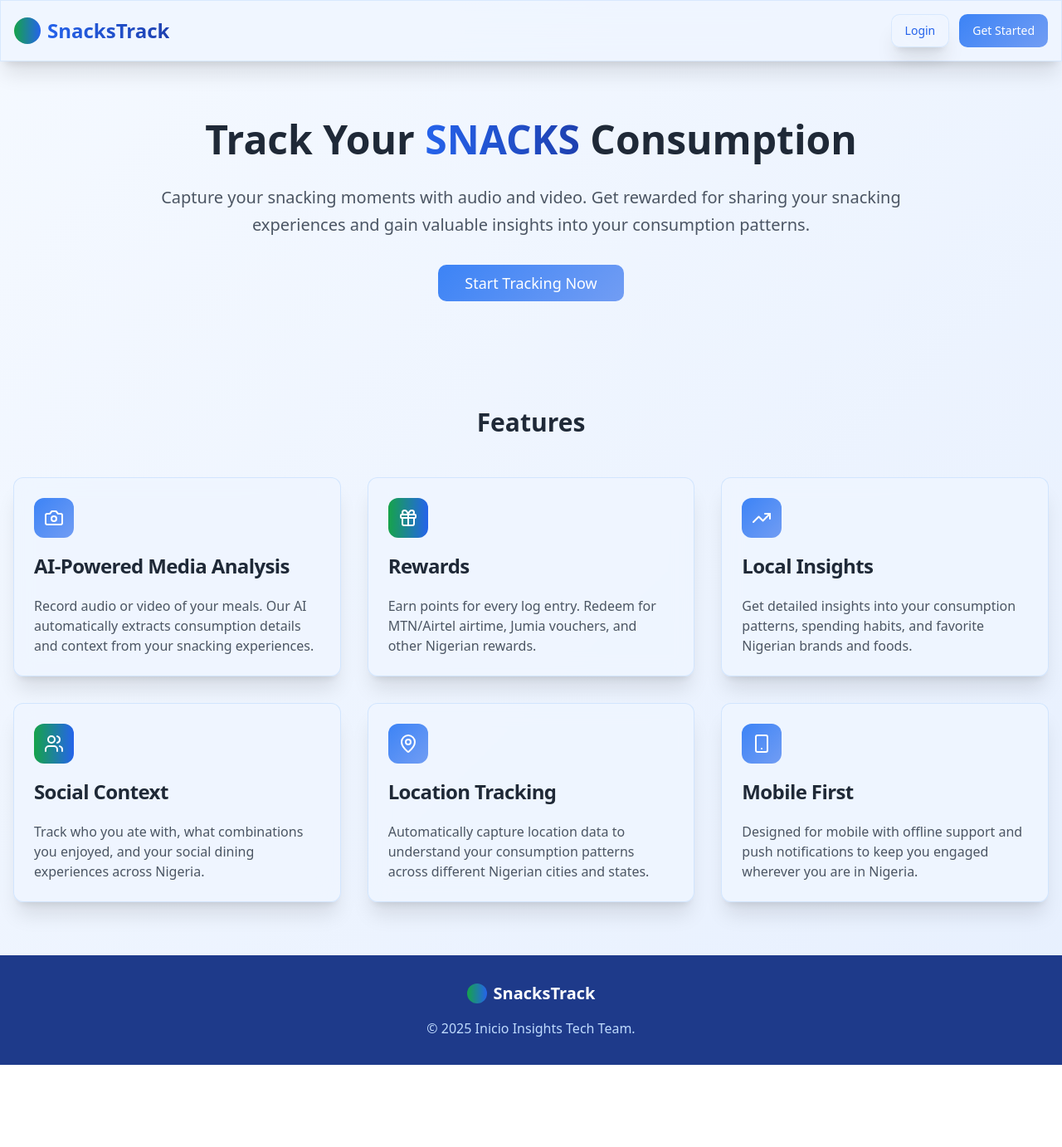
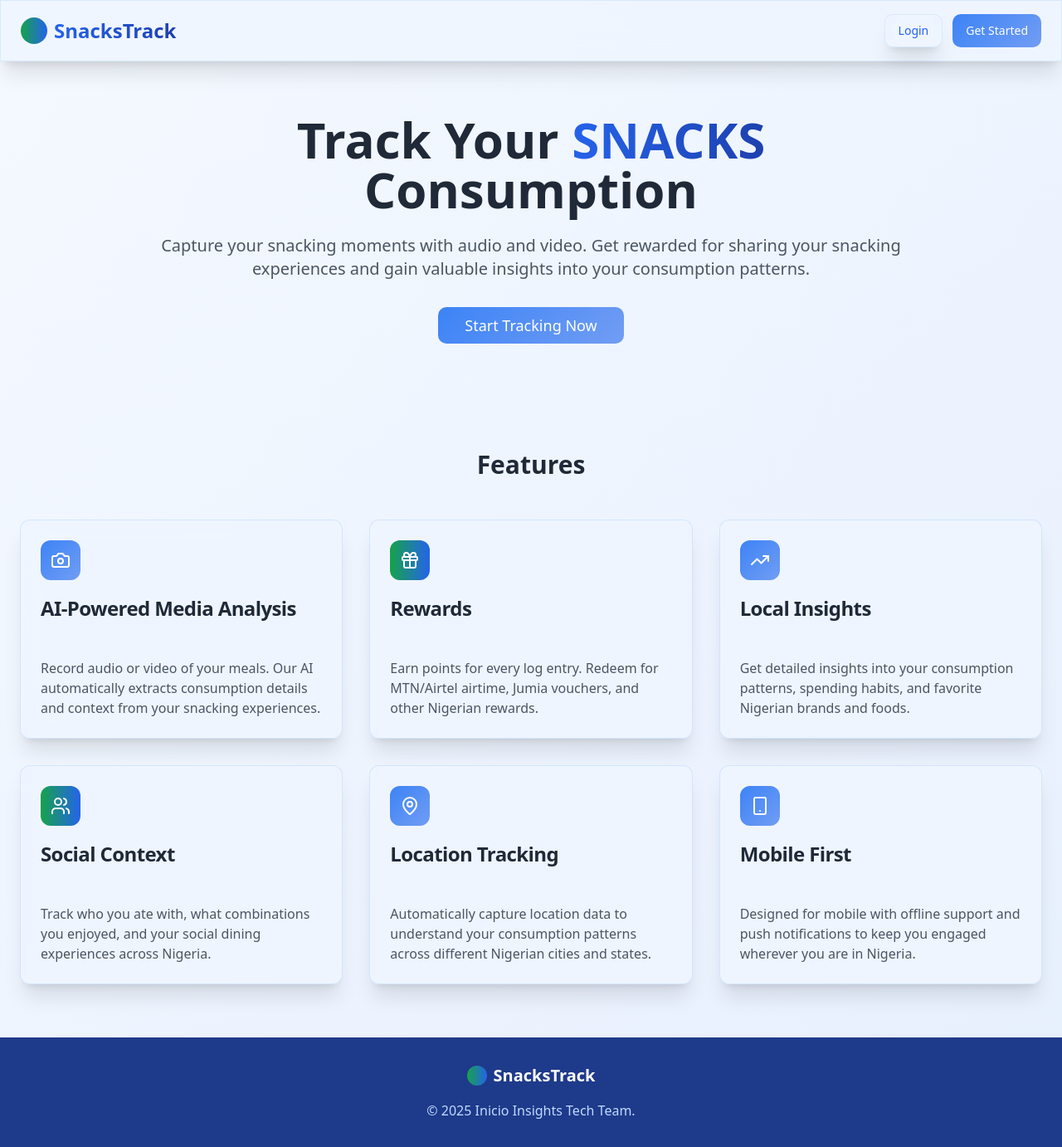
Before and after one commit to Adesina08/snack-track-insight-app, a React (Vite) app in the folder frontend/: page / in a window 1280 px wide. Shown: the whole page at 83% size. Before the commit the page ends 1283 px from the top, so only its background shows below. Built offline with nearby package versions, Linux system fonts and the light colour scheme.

Commit message:
style: improve mobile responsiveness

```diff
--- a/frontend/src/pages/Index.tsx
+++ b/frontend/src/pages/Index.tsx
@@ -9,7 +9,7 @@ const Index = () => {
     <div className="min-h-screen gradient-secondary">
       {/* Header */}
       <header className="glass-effect border-b border-blue-200/50 sticky top-0 z-50">
-        <div className="container mx-auto px-4 py-4 flex justify-between items-center">
+        <div className="container mx-auto px-4 sm:px-6 py-4 flex justify-between items-center">
           <div className="flex items-center space-x-2">
             <div className="w-8 h-8 nigeria-accent rounded-full"></div>
             <h1 className="text-2xl font-bold text-gradient">SnacksTrack</h1>
@@ -30,12 +30,12 @@ const Index = () => {
       </header>
 
       {/* Hero Section */}
-      <section className="container mx-auto px-4 py-16 text-center">
+      <section className="container mx-auto px-4 sm:px-6 py-16 text-center">
         <div className="max-w-4xl mx-auto">
-          <h2 className="text-5xl font-bold text-gray-800 mb-6 leading-tight">
+          <h2 className="text-4xl sm:text-5xl lg:text-6xl font-bold text-gray-800 mb-6 leading-tight">
             Track Your <span className="text-gradient">SNACKS</span> Consumption
           </h2>
-          <p className="text-xl text-gray-600 mb-8 leading-relaxed">
+          <p className="text-base sm:text-xl text-gray-600 mb-8 leading-relaxed">
             Capture your snacking moments with audio and video. Get rewarded for sharing your  snacking experiences and gain valuable insights into your consumption patterns.
           </p>
           <div className="flex flex-col sm:flex-row gap-4 justify-center">
@@ -52,9 +52,9 @@ const Index = () => {
       </section>
 
       {/* Features Section */}
-      <section className="container mx-auto px-4 py-16">
+      <section className="container mx-auto px-4 sm:px-6 py-16">
         <h3 className="text-3xl font-bold text-center text-gray-800 mb-12">Features</h3>
-        <div className="grid md:grid-cols-2 lg:grid-cols-3 gap-8">
+        <div className="grid grid-cols-1 md:grid-cols-2 lg:grid-cols-3 gap-8">
           <Card className="glass-card hover:shadow-lg transition-all duration-300 hover:-translate-y-1 hover-glow">
             <CardHeader>
               <div className="w-12 h-12 gradient-primary rounded-lg flex items-center justify-center mb-4">
@@ -62,7 +62,7 @@ const Index = () => {
               </div>
               <CardTitle className="text-gray-800">AI-Powered Media Analysis</CardTitle>
             </CardHeader>
-            <CardContent>
+            <CardContent className="p-4 sm:p-6">
               <p className="text-gray-600">Record audio or video of your meals. Our AI automatically extracts consumption details and context from your snacking experiences.</p>
             </CardContent>
           </Card>
@@ -74,7 +74,7 @@ const Index = () => {
               </div>
               <CardTitle className="text-gray-800">Rewards</CardTitle>
             </CardHeader>
-            <CardContent>
+            <CardContent className="p-4 sm:p-6">
               <p className="text-gray-600">Earn points for every log entry. Redeem for MTN/Airtel airtime, Jumia vouchers, and other Nigerian rewards.</p>
             </CardContent>
           </Card>
@@ -86,7 +86,7 @@ const Index = () => {
               </div>
               <CardTitle className="text-gray-800">Local Insights</CardTitle>
             </CardHeader>
-            <CardContent>
+            <CardContent className="p-4 sm:p-6">
               <p className="text-gray-600">Get detailed insights into your consumption patterns, spending habits, and favorite Nigerian brands and foods.</p>
             </CardContent>
           </Card>
@@ -98,7 +98,7 @@ const Index = () => {
               </div>
               <CardTitle className="text-gray-800">Social Context</CardTitle>
             </CardHeader>
-            <CardContent>
+            <CardContent className="p-4 sm:p-6">
               <p className="text-gray-600">Track who you ate with, what combinations you enjoyed, and your social dining experiences across Nigeria.</p>
             </CardContent>
           </Card>
@@ -110,7 +110,7 @@ const Index = () => {
               </div>
               <CardTitle className="text-gray-800">Location Tracking</CardTitle>
             </CardHeader>
-            <CardContent>
+            <CardContent className="p-4 sm:p-6">
               <p className="text-gray-600">Automatically capture location data to understand your consumption patterns across different Nigerian cities and states.</p>
             </CardContent>
           </Card>
@@ -122,7 +122,7 @@ const Index = () => {
               </div>
               <CardTitle className="text-gray-800">Mobile First</CardTitle>
             </CardHeader>
-            <CardContent>
+            <CardContent className="p-4 sm:p-6">
               <p className="text-gray-600">Designed for mobile with offline support and push notifications to keep you engaged wherever you are in Nigeria.</p>
             </CardContent>
           </Card>
@@ -132,7 +132,7 @@ const Index = () => {
 
       {/* Footer */}
       <footer className="bg-blue-900 text-white py-8">
-        <div className="container mx-auto px-4 text-center">
+        <div className="container mx-auto px-4 sm:px-6 text-center">
           <div className="flex items-center justify-center space-x-2 mb-4">
             <div className="w-6 h-6 nigeria-accent rounded-full"></div>
             <span className="text-xl font-bold">SnacksTrack</span>
```
